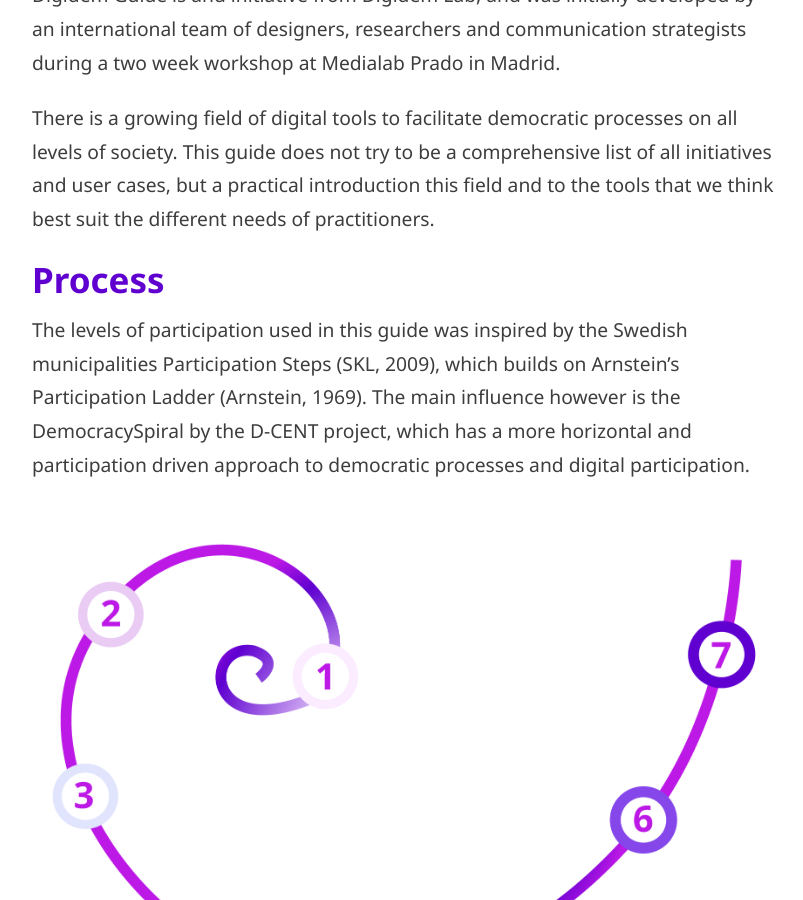
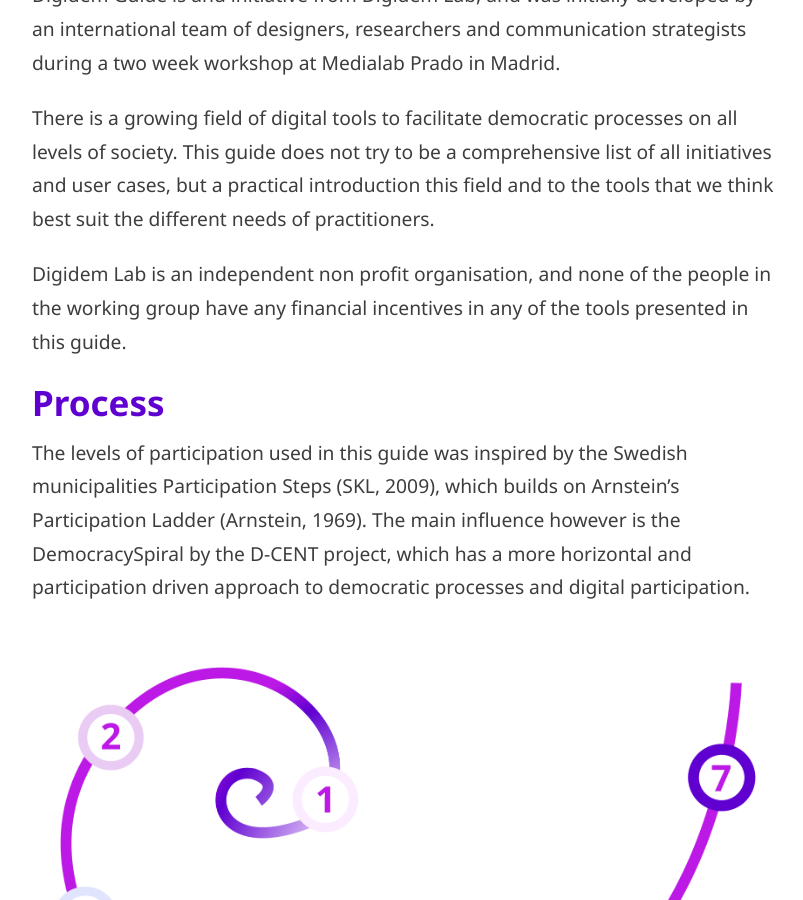
Before and after one commit to digidemlab/democat, a Jekyll site: the page built from about.md, in a window 1280 px wide and 900 px high, scrolled down 751 px. Shown: the whole window, without its empty margins (233-1036 px from the left). Built offline with Jekyll 4.4.1, drawn with Linux system fonts in a browser that asks for light colours.

Commit message:
Updated About

```diff
--- a/about.md
+++ b/about.md
@@ -17,6 +17,8 @@
 Digidem Guide is and initiative from Digidem Lab, and was initially developed by an international team of designers, researchers and communication strategists during a two week workshop at Medialab Prado in Madrid.
 
 There is a growing field of digital tools to facilitate democratic processes on all levels of society. This guide does not try to be a comprehensive list of all initiatives and user cases, but a practical introduction this field and to the tools that we think best suit the different needs of practitioners.
+
+Digidem Lab is an independent non profit organisation, and none of the people in the working group have any financial incentives in any of the tools presented in this guide.
 
 ## Process
 
```
